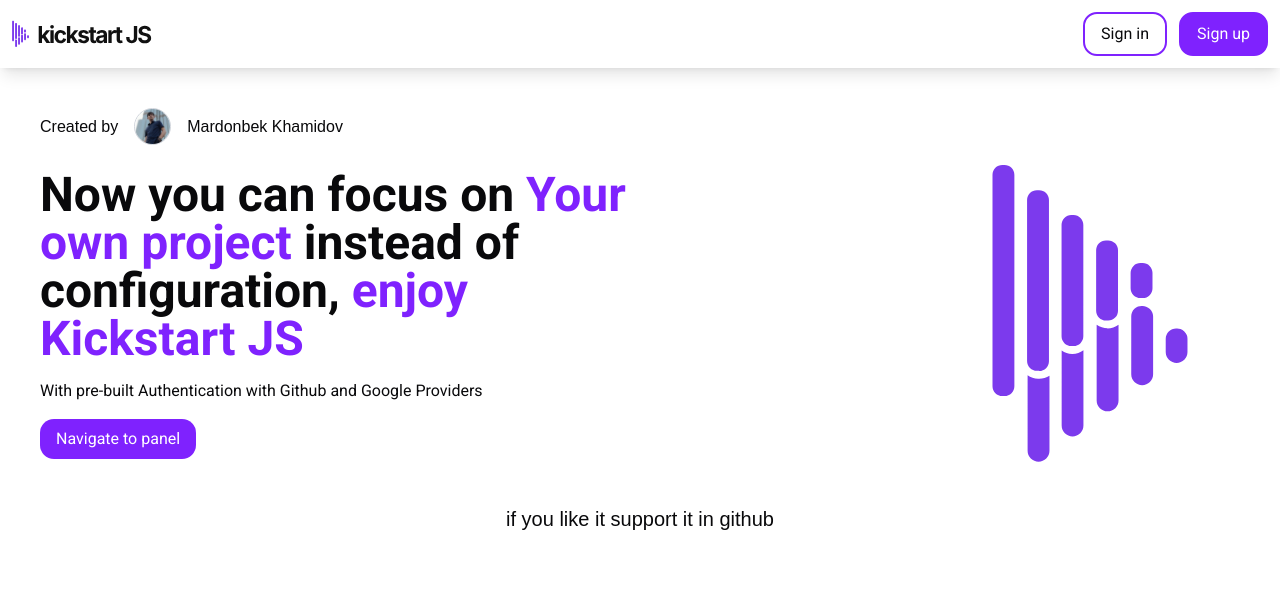
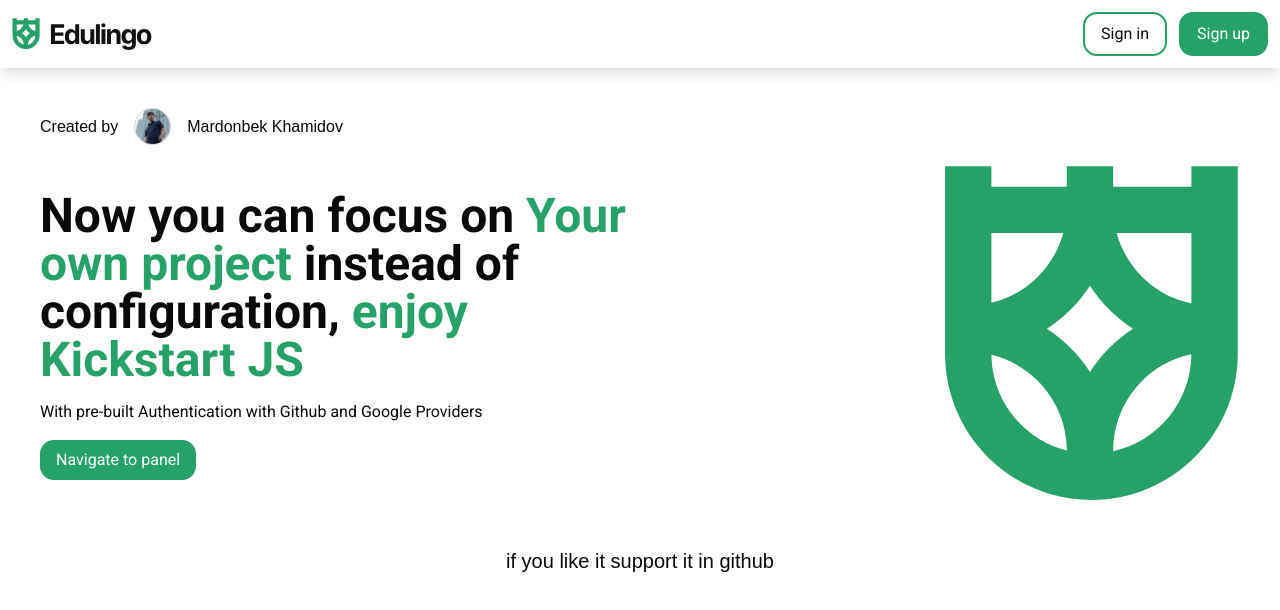
Before and after one commit to boburov/edulingo, a Next.js app in the folder client/: page / in a window 1280 px wide. Shown: the top 610 px of the page. Built offline with nearby package versions, Linux system fonts and the light colour scheme; a web font is replaced by a local one.

Commit message:
changing base colors

```diff
--- a/client/app/(auth)/onboarding/page.tsx
+++ b/client/app/(auth)/onboarding/page.tsx
@@ -14,7 +14,7 @@ export default function Onboarding() {
         height={120}
       />
       <BoardingMessage />
-      <Link href={"/"} className="text-violet-600 inline-block">
+      <Link href={"/"} className="text_color inline-block">
         go to main page
       </Link>
     </div>
--- a/client/app/(auth)/signin/SigninForm.tsx
+++ b/client/app/(auth)/signin/SigninForm.tsx
@@ -64,18 +64,18 @@ export default function SigninForm() {
           id="check"
           checked={acception}
           onCheckedChange={handleCheckbox}
-          className="border-gray-400 data-[state=checked]:bg-violet-600 data-[state=checked]:text-white data-[state=checked]:border-violet-600"
+          className="border-gray-400 data-[state=checked]:body_color data-[state=checked]:text-white data-[state=checked]:border_color"
         />
         <label htmlFor="check">
           Accept all{" "}
-          <Link href={"/terms"} className="inline-block text-violet-600">
+          <Link href={"/terms"} className="inline-block text_color">
             terms
           </Link>
         </label>
       </div>
       <button
         type="submit"
-        className="bg-violet-600 text-white font-medium py-2 rounded-xl cursor-pointer w-full flex justify-center items-center h-10"
+        className="body_color text-white font-medium py-2 rounded-xl cursor-pointer w-full flex justify-center items-center h-10"
       >
         {!loading ? "Sign in" : <BeatLoader color="#ffffff" size={10} />}
       </button>
--- a/client/app/(auth)/signin/page.tsx
+++ b/client/app/(auth)/signin/page.tsx
@@ -18,7 +18,7 @@ export default function SignIn() {
       <div className="flex text_color justify-center">
         <p>
           New to Svolve?{" "}
-          <Link href={"/signup"} className="text-violet-600">
+          <Link href={"/signup"} className="text_color">
             Sign up
           </Link>
         </p>
--- a/client/app/(auth)/signup/SignupForm.tsx
+++ b/client/app/(auth)/signup/SignupForm.tsx
@@ -77,18 +77,18 @@ export default function SignupForm() {
           id="check"
           checked={acception}
           onCheckedChange={handleCheckbox}
-          className="border-gray-400 data-[state=checked]:bg-violet-600 data-[state=checked]:text-white data-[state=checked]:border-violet-600"
+          className="border-gray-400 data-[state=checked]:body_color data-[state=checked]:text-white data-[state=checked]:border_color"
         />
         <label htmlFor="check">
           Accept all{" "}
-          <Link href={"/terms"} className="inline-block text-violet-600">
+          <Link href={"/terms"} className="inline-block text_color">
             terms
           </Link>
         </label>
       </div>
       <button
         type="submit"
-        className="bg-violet-600 text-white font-medium py-2 rounded-xl cursor-pointer w-full"
+        className="body_color text-white font-medium py-2 rounded-xl cursor-pointer w-full"
       >
         {!loading ? "Sign up" : <BeatLoader color="#ffffff" size={10} />}
       </button>
--- a/client/app/(auth)/signup/page.tsx
+++ b/client/app/(auth)/signup/page.tsx
@@ -16,7 +16,7 @@ export default function SignUp() {
       <SignupForm />
       <Socials />
       <div className="flex text_color justify-center">
-        <p>Already have an account? <Link href={"/signin"} className="text-violet-600">Sign in</Link></p>
+        <p>Already have an account? <Link href={"/signin"} className="text_color">Sign in</Link></p>
       </div>
     </div>
   );
--- a/client/app/(auth)/verification/page.tsx
+++ b/client/app/(auth)/verification/page.tsx
@@ -52,7 +52,7 @@ export default function Verification() {
       {loading1 && <p>Verifying your email and setting your accaunt...</p>}
       {loading2 && <p>Receiving and saving you account data...</p>}
       {!loading1 && !loading2 && <p>Welcome to Svolve!</p>}
-      <p className="text-violet-600">Do not close the page</p>
+      <p className="text_color">Do not close the page</p>
     </div>
   );
 }
--- a/client/app/(global_components)/Hero.tsx
+++ b/client/app/(global_components)/Hero.tsx
@@ -10,14 +10,14 @@ export default function Hero() {
         <div className="flex-1 space-y-4">
           <h1 className="text-5xl font-semibold">
             Now you can focus on{" "}
-            <span className="text-violet-600">Your own project</span> instead of
+            <span className="text_color">Your own project</span> instead of
             configuration,{" "}
-            <span className="text-violet-600">enjoy Kickstart JS</span>
+            <span className="text_color">enjoy Kickstart JS</span>
           </h1>
           <p>With pre-built Authentication with Github and Google Providers</p>
           <Link
             href={"/panel"}
-            className="py-2 px-4 font-medium text-white bg-violet-600 inline-block rounded-xl"
+            className="py-2 px-4 font-medium text-white body_color inline-block rounded-xl"
           >
             Navigate to panel
           </Link>
--- a/client/app/(global_components)/RegisterButton.tsx
+++ b/client/app/(global_components)/RegisterButton.tsx
@@ -39,21 +39,21 @@ export default function RegisterButton() {
     <div className="space-x-3">
       <Link
         href={"/signin"}
-        className="inline-block border-2 border-violet-600 px-4 py-2 rounded-xl"
+        className="inline-block border-2 border_color px-4 py-2 rounded-xl"
       >
         Sign in
       </Link>
       {!isRegistered ? (
         <Link
           href={"/signup"}
-          className="inline-block border-2 border-violet-600 px-4 py-2 rounded-xl bg-violet-600 text-white"
+          className="inline-block border-2 border_color px-4 py-2 rounded-xl body_color text-white"
         >
           Sign up
         </Link>
       ) : (
         <Link
           href={"/panel"}
-          className="inline-block border-2 border-violet-600 px-4 py-2 rounded-xl bg-violet-600 text-white"
+          className="inline-block border-2 border_color px-4 py-2 rounded-xl body_color text-white"
         >
           Dashboard
         </Link>
--- a/client/app/globals.css
+++ b/client/app/globals.css
@@ -134,3 +134,15 @@
     @apply bg-background text-foreground;
   }
 }
+
+.text_color {
+  @apply text-[#26a269];
+}
+
+.body_color {
+  @apply bg-[#26a269];
+}
+
+.border_color {
+  @apply border-[#26a269];
+}
```
Also changed, not shown: client/public/icons/icon.svg, client/public/icons/logo.svg.
